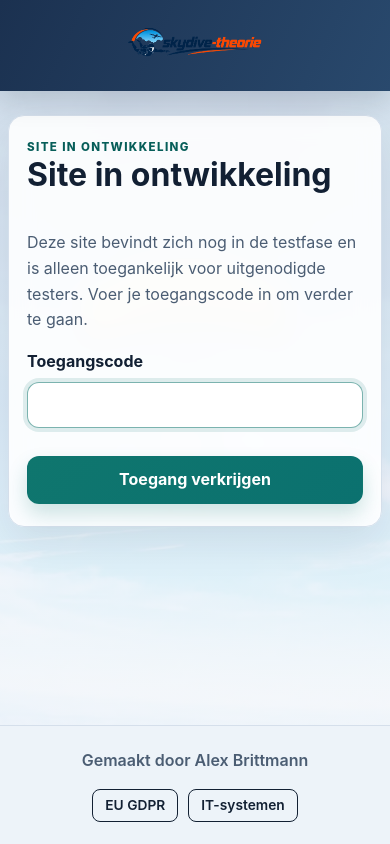
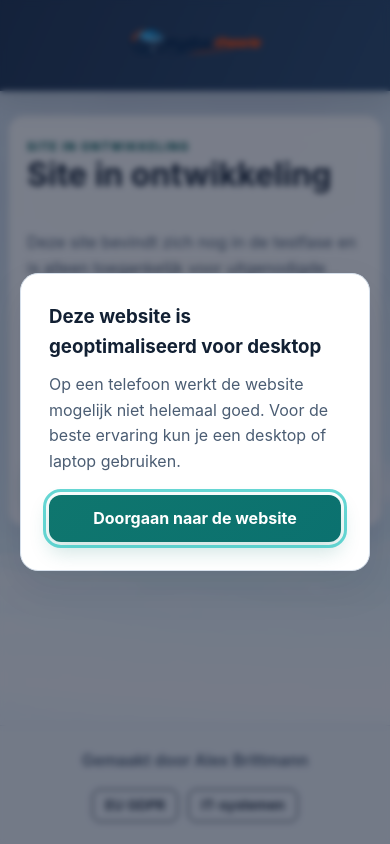
Before and after one commit to Ultimatevirus/skydive-theorie, a Flask app: template templates/gate.html in a window 390 px wide. Run offline with Flask 3, Linux system fonts and the light colour scheme; the template is opened without the code that fills it, so the values that code supplies are empty; some libraries are stand-ins or nearby versions.

Commit message:
added phone warning pop-up

```diff
--- /dev/null
+++ b/static/mobile-notice.js
@@ -0,0 +1,51 @@
+(() => {
+    const noticeId = 'mobile-notice';
+    const dismissedKey = 'mobile-notice-dismissed';
+    const phoneViewport = window.matchMedia('(max-width: 768px)');
+    let dismissed = false;
+
+    try {
+        dismissed = sessionStorage.getItem(dismissedKey) === 'true';
+    } catch (error) {
+        console.warn('Could not read the mobile notice preference.', error);
+    }
+
+    const updateNotice = () => {
+        const notice = document.getElementById(noticeId);
+        if (!notice) return;
+
+        const shouldShow = phoneViewport.matches && !dismissed;
+        const wasHidden = notice.hidden;
+        notice.hidden = !shouldShow;
+
+        if (shouldShow && wasHidden) {
+            notice.querySelector('[data-mobile-notice-dismiss]')?.focus();
+        }
+    };
+
+    const dismissNotice = () => {
+        dismissed = true;
+        const notice = document.getElementById(noticeId);
+        if (notice) notice.hidden = true;
+
+        try {
+            sessionStorage.setItem(dismissedKey, 'true');
+        } catch (error) {
+            console.warn('Could not save the mobile notice preference.', error);
+        }
+    };
+
+    document.addEventListener('click', (event) => {
+        if (event.target.closest('[data-mobile-notice-dismiss]')) dismissNotice();
+    });
+
+    document.addEventListener('keydown', (event) => {
+        if (event.key === 'Escape' && !document.getElementById(noticeId)?.hidden) {
+            dismissNotice();
+        }
+    });
+
+    document.addEventListener('DOMContentLoaded', updateNotice);
+    document.addEventListener('turbo:load', updateNotice);
+    phoneViewport.addEventListener('change', updateNotice);
+})();
--- a/static/style.css
+++ b/static/style.css
@@ -1573,6 +1573,14 @@ button.topic-dropdown-trigger .topic-dropdown-caret {
     color: var(--muted);
 }
 
+.mobile-notice .modal-box {
+    max-width: 420px;
+}
+
+.mobile-notice .button-row {
+    justify-content: flex-end;
+}
+
 .question-heading {
     display: flex;
     align-items: stretch;
--- a/templates/base.html
+++ b/templates/base.html
@@ -32,6 +32,7 @@
     <script src="{{ asset_url('language.js') }}" defer></script>
     <script src="{{ asset_url('nav-toggle.js') }}" defer></script>
     <script src="{{ asset_url('theme-toggle.js') }}" defer></script>
+    <script src="{{ asset_url('mobile-notice.js') }}" defer></script>
     {% block head_extra %}{% endblock %}
 </head>
 <body>
@@ -106,6 +107,16 @@
         </div>
     </footer>
 
+    <div id="mobile-notice" class="modal-backdrop mobile-notice" hidden>
+        <div class="modal-box" role="dialog" aria-modal="true" aria-labelledby="mobile-notice-title" aria-describedby="mobile-notice-message">
+            <h3 id="mobile-notice-title">{{ t('Deze website is geoptimaliseerd voor desktop') }}</h3>
+            <p id="mobile-notice-message">{{ t('Op een telefoon werkt de website mogelijk niet helemaal goed. Voor de beste ervaring kun je een desktop of laptop gebruiken.') }}</p>
+            <div class="button-row">
+                <button type="button" class="primary-btn" data-mobile-notice-dismiss>{{ t('Doorgaan naar de website') }}</button>
+            </div>
+        </div>
+    </div>
+
     {% block scripts %}{% endblock %}
 </body>
 </html>
--- a/translations.py
+++ b/translations.py
@@ -46,6 +46,9 @@ TRANSLATIONS = {
         "Leren voor het examen": "Learn for the exam",
         "Contact": "Contact",
         "Menu": "Menu",
+        "Deze website is geoptimaliseerd voor desktop": "This website is optimized for desktop",
+        "Op een telefoon werkt de website mogelijk niet helemaal goed. Voor de beste ervaring kun je een desktop of laptop gebruiken.": "The website may not work perfectly on a phone. For the best experience, use a desktop or laptop.",
+        "Doorgaan naar de website": "Continue to the website",
         "Wissel tussen licht en donker thema": "Switch between light and dark theme",
         "Schakel naar licht thema": "Switch to light theme",
         "Schakel naar donker thema": "Switch to dark theme",
```
